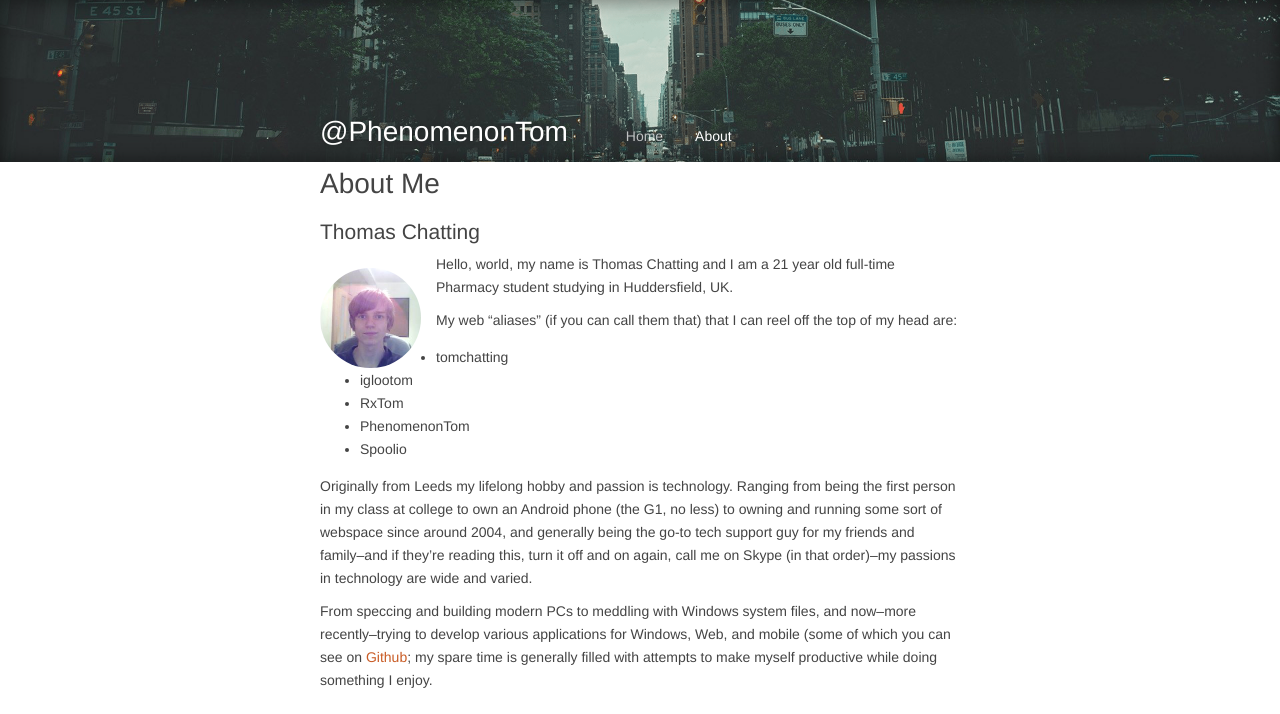
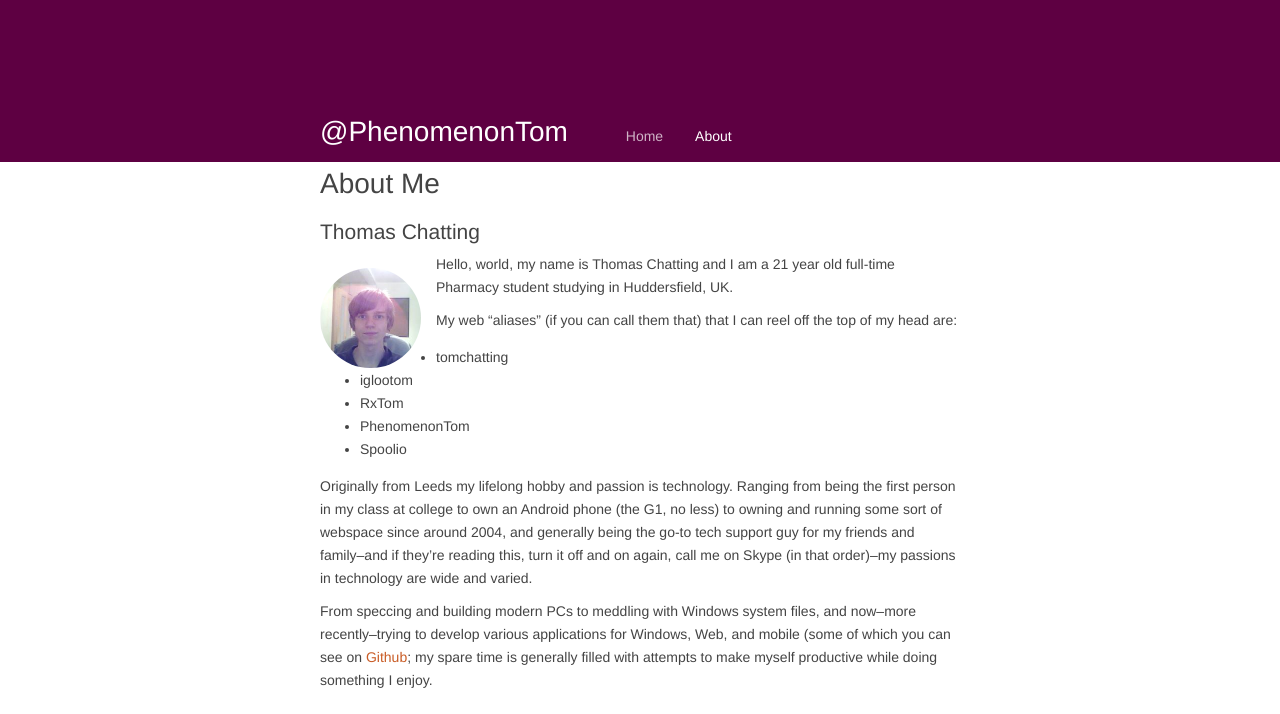
Before and after one commit to tomchatting/tomchatting.github.io, a Jekyll site: the page built from about.markdown, in a window 1280 px wide. Shown: the top 714 px of the page. Built offline with Jekyll 4.4.1, drawn with Linux system fonts in a browser that asks for light colours.

Commit message:
More hipster.
Colours and Alt-J

```diff
--- a/_layouts/default.html
+++ b/_layouts/default.html
@@ -30,7 +30,6 @@
     <footer>
         <p><a href="//github.com/tomchatting/tomchatting.github.io/">:-)</a> Generated by <a href="//jekyllrb.com">Jekyll</a>. <a href="/feed.xml">Feed it</a>!</p>
         <p>Posts &copy; Thomas Chatting 2013.</p>
-        <p><a href="http://wallbase.cc/wallpaper/2901427" target="_blank">Top banner source</a>.</p>
     </footer>
     </body>
 </html>
--- a/css/main.css
+++ b/css/main.css
@@ -18,11 +18,6 @@ hr {
 	clear: both;
 	padding-bottom: 10px;
 }
-
-/*.wrapper {
-	border-top: 10px solid #536878;
-	border-image:url('top.png') 100% 1 0 repeat;
-}*/
 
 p {
 	margin: 0 0 10px;
@@ -97,7 +92,6 @@ header {
 h1.title {
 	display: inline-block;
 	font-size: 2em;
-	text-shadow: 0 0 5px rgba(0,0,0,0.25);
 	color: #fff;
 }
 
@@ -266,18 +260,10 @@ footer {
 /*----------------------
 	Banner
 -----------------------*/
-/**
- * 1. Aspect ratio of 1:4
- * 2. The point at which we want to stop growing the banner
- * 3. The tallest we wish the banner to ever get
- *
- * These numbers are all related, thus: [3] = [2] * [1]
- */
+
 .banner {
     padding-top: 30%; /* [1] */
-    background-image: url(background.png);
-    background-size: cover;
-    background-position: center center;
+ 	background-color: #5E0042; /*5E0042/9C4D3A*/
     display: block;
 }
 
@@ -287,13 +273,6 @@ footer {
         padding-top: 100px; /* [3] */
     }
 
-}
-
-/**
- * Just some cosmetic stuff here, not important for the demo.
- */
-.banner {
-    box-shadow: 0 0 20px rgba(0, 0, 0, 0.5) inset;
 }
 
 /*----------------------
```
Also changed, not shown: _posts/2013-08-04-alt-j-dissolve-me.markdown (added, +10 -0 lines).
